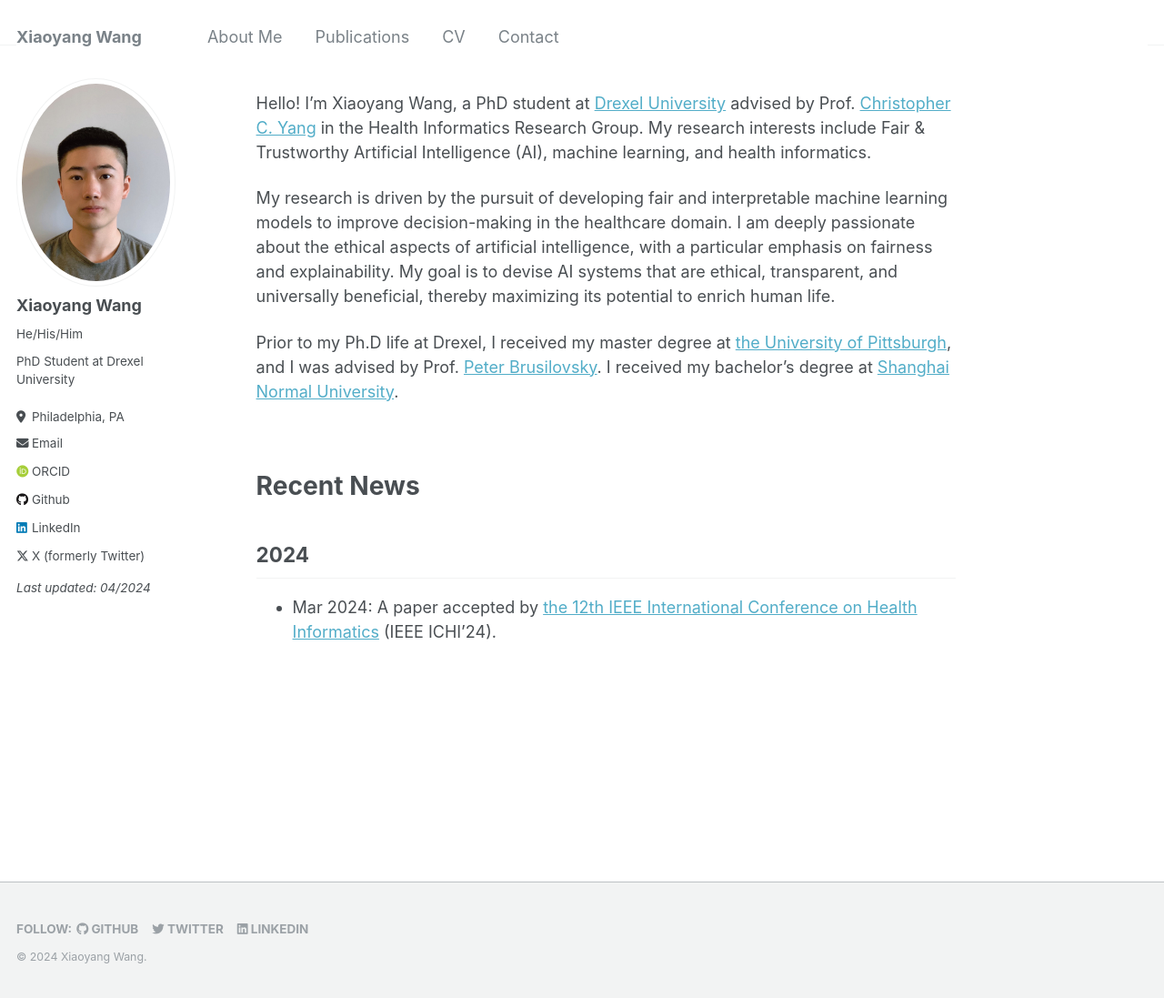
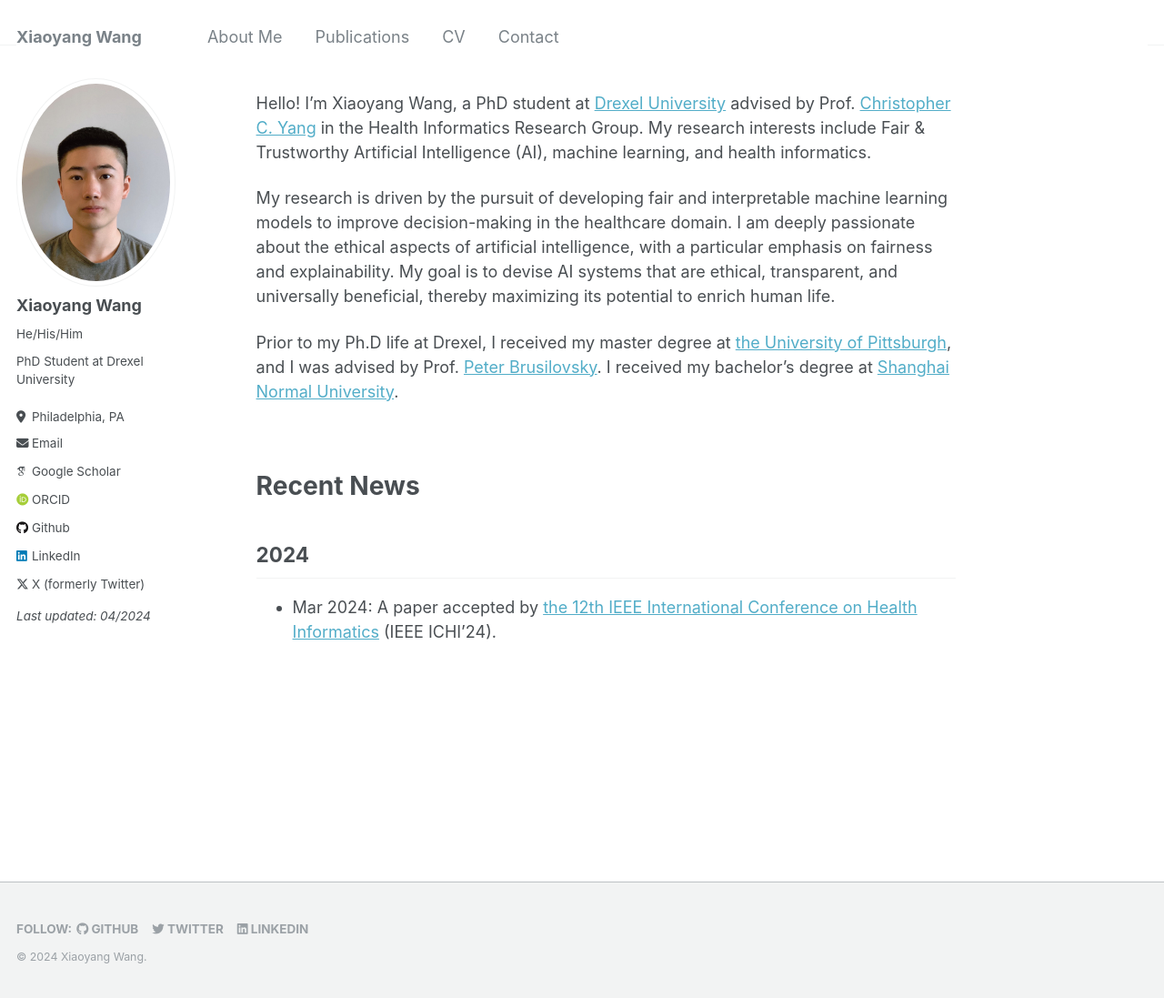
Before and after one commit to wangxiaoyang0412/wangxiaoyang.github.io, a Jekyll site: the page built from _pages/about.md, in a window 1280 px wide and 1097 px high. Shown: the whole window at 91% size. Built offline with Jekyll 4.4.1, drawn with Linux system fonts in a browser that asks for light colours; some web fonts are replaced.

Commit message:
Updated.

```diff
--- a/_config.yml
+++ b/_config.yml
@@ -32,7 +32,7 @@ author:
 
   # Academic websites
   arxiv            : # URL - Update with the correct link to your profile
-  googlescholar    : # “”
+  googlescholar    : “”
   impactstory      : # URL
   orcid            : "https://orcid.org/0000-0002-8471-4670"
   pubmed           : # "https://www.ncbi.nlm.nih.gov/pubmed/?term=john+snow"
```
